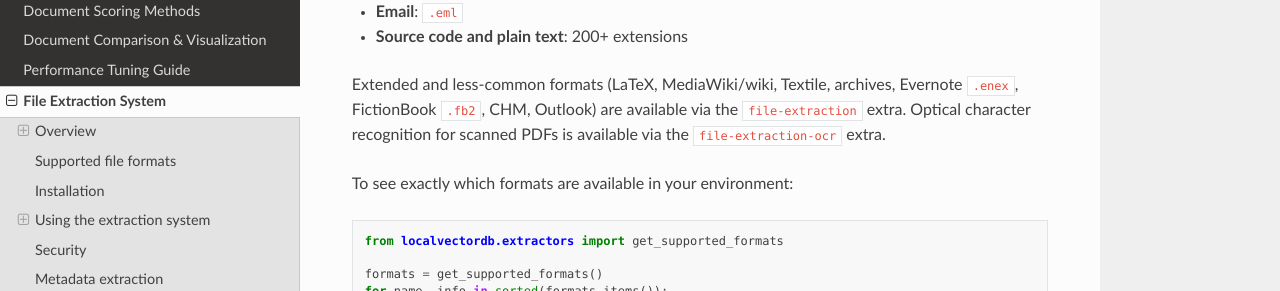
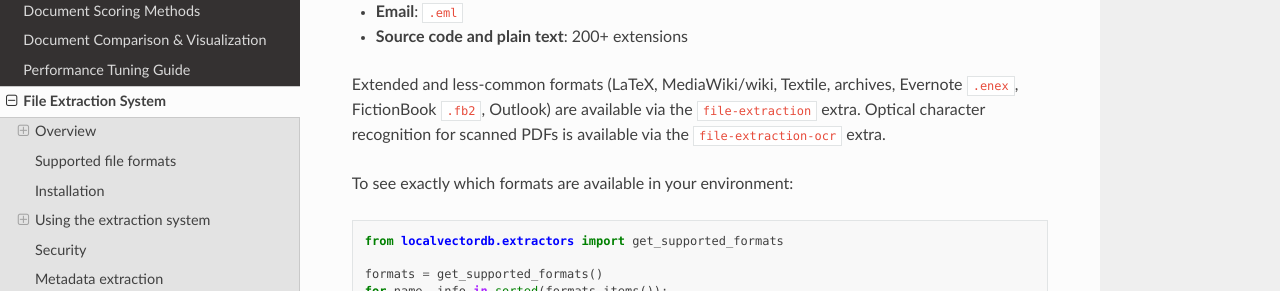
Before and after one commit to thomas-villani/localvectordb, a Sphinx documentation site: the page built from docs/source/file-extraction.rst, in a window 1280 px wide and 900 px high, scrolled down 1519 px. Shown: the part 158-449 px from the top of the window. Built offline with Sphinx 7.4.7 and the Read the Docs theme 3.1.0, drawn with Linux system fonts in a browser that asks for light colours.

Commit message:
build: drop chm from file-extraction extra
The `chm` all2md extra pulls `pychm`, which has no wheels and builds a C
extension against `chm_lib.h` — a system library absent on CI runners, so
`uv sync --dev` failed to build it and broke the lint/analyze jobs. CHM only
covers legacy Windows .chm help files, so drop it from the `file-extraction`
extra, re-lock (removes pychm), and update the docs' extended-format lists.

Co-Authored-By: Claude Opus 4.8 (1M context) <noreply@anthropic.com>

```diff
--- a/docs/source/file-extraction.rst
+++ b/docs/source/file-extraction.rst
@@ -65,7 +65,7 @@ because all2md (and the extras needed for these formats) is a core dependency:
 - **Source code and plain text**: 200+ extensions
 
 Extended and less-common formats (LaTeX, MediaWiki/wiki, Textile, archives,
-Evernote ``.enex``, FictionBook ``.fb2``, CHM, Outlook) are available via the
+Evernote ``.enex``, FictionBook ``.fb2``, Outlook) are available via the
 ``file-extraction`` extra. Optical character recognition for scanned PDFs is
 available via the ``file-extraction-ocr`` extra.
 
--- a/docs/source/server/routes.rst
+++ b/docs/source/server/routes.rst
@@ -786,7 +786,7 @@ Installation Requirements
 
 .. code-block:: bash
 
-   # Extended/niche formats: latex, wiki, textile, archives, .enex, .fb2, chm, outlook
+   # Extended/niche formats: latex, wiki, textile, archives, .enex, .fb2, outlook
    pip install localvectordb[file-extraction]
 
    # OCR for scanned PDFs (also requires the Tesseract system binary)
```
Also changed, not shown: pyproject.toml (+4 -3 lines), 1 other file.
